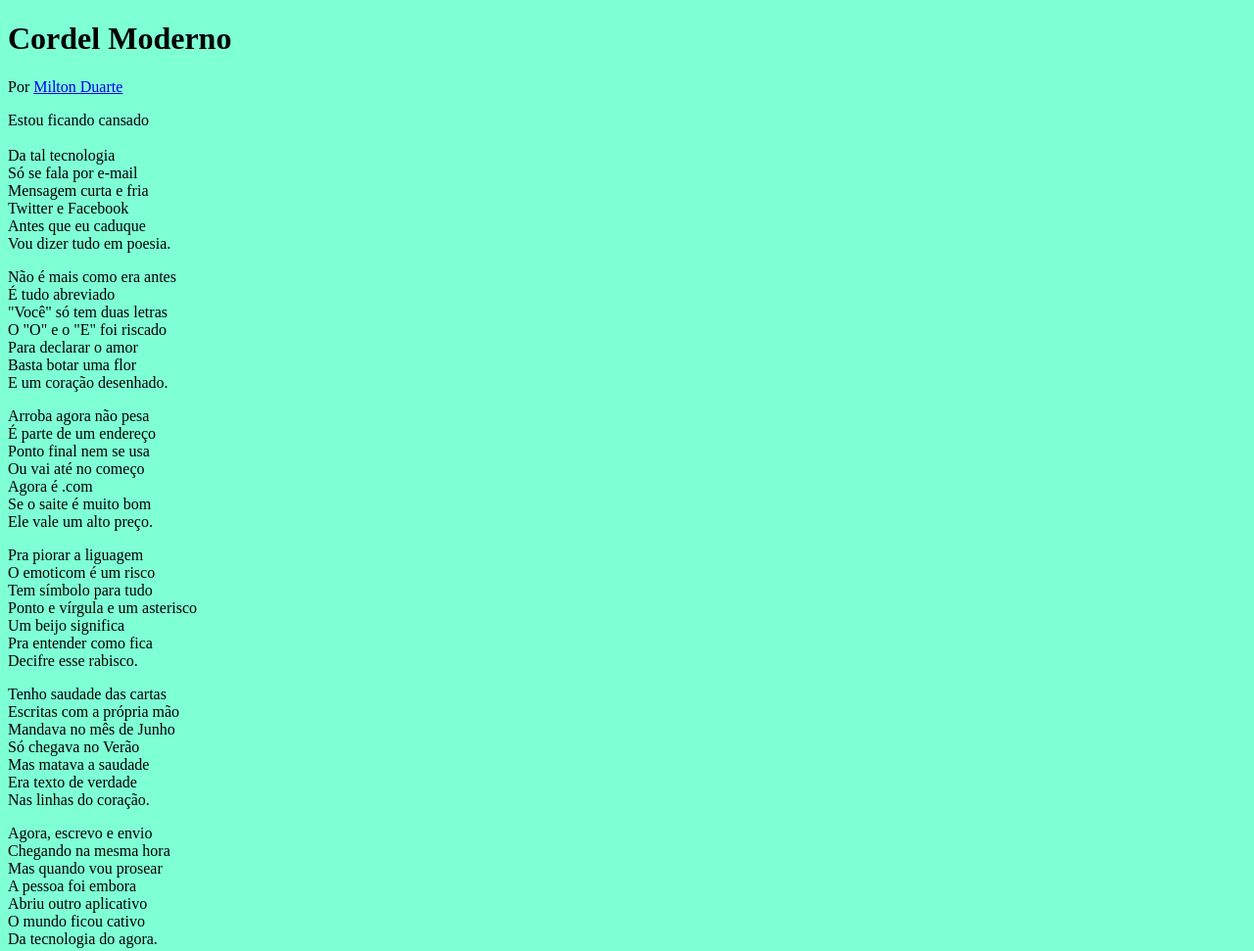
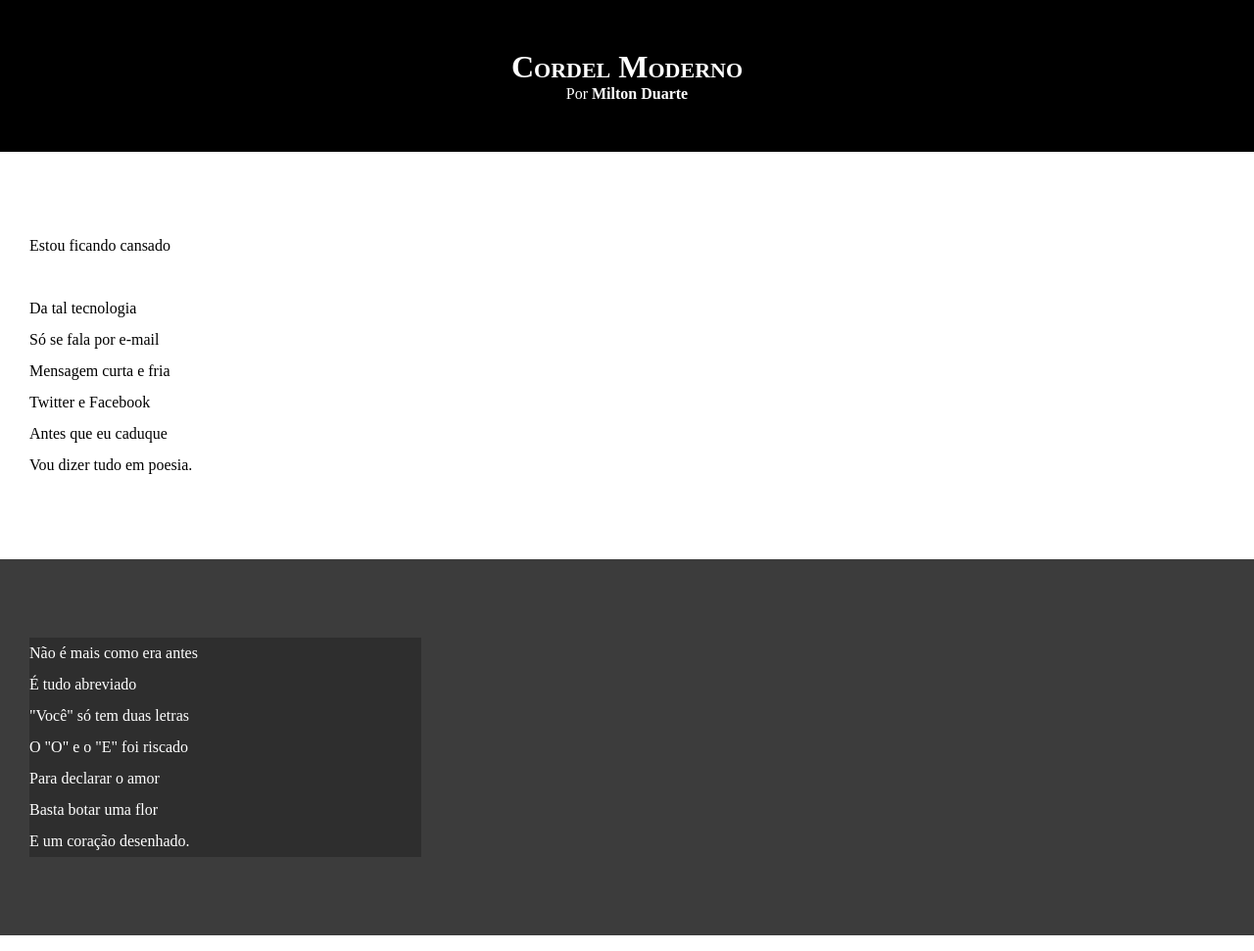
Before and after one commit to julioscarceli/html-css, a plain HTML site: page desafios/Desafio012/index.html in a window 1280 px wide. Shown: the top 971 px of the page at 98% size. Drawn offline with Linux system fonts and the light colour scheme.

Commit message:
Atualizei estilo dos textos e blocos

```diff
--- a/desafios/Desafio012/estilo/style.css
+++ b/desafios/Desafio012/estilo/style.css
@@ -1,5 +1,69 @@
 @charset "UTF-8";
 
-body {
-    background-color: aquamarine;
+* {
+    margin: 0px;
+    padding: 0px;
 }
+
+html , body {
+    min-height: 100vh;
+    background-color: darkgray ;
+}
+
+
+header {
+
+    background-color: black;
+    color: white;
+    text-align: center;
+}
+
+header > h1 {
+    padding-top: 50px;
+    font-variant: small-caps;
+}
+
+header > p {
+    padding-bottom: 50px;
+}
+
+a {
+    color: white;
+    text-decoration: none;
+    font-weight: bolder;
+}
+
+a:hover {
+    text-decoration: underline;
+}
+
+section {
+    padding-top: 10vh;
+    padding-bottom: 10vh;
+    line-height: 2em;
+    padding-left: 30px;
+}
+section.normal {
+    background-color: white;
+    color: black;
+}
+
+section.imagem{
+    background-color: rgba(0, 0, 0, 0.644);
+    color: white;
+
+}
+
+section.imagem > p {
+    width: 400px;
+    background-color: rgba(0, 0, 0, 0.24);
+
+
+}
+
+footer {
+    background-color: black;
+    text-align: center;
+    color: white;
+    padding: 10px;
+}
--- a/desafios/Desafio012/index.html
+++ b/desafios/Desafio012/index.html
@@ -18,7 +18,7 @@
     </header>
 
 
-    <section>
+    <section class = "normal">
         <p>
             Estou ficando cansado <br> <br>
             Da tal tecnologia <br>
@@ -33,7 +33,7 @@
 
 
 
-    <section>
+    <section class = "imagem">
         <p>
             Não é mais como era antes <br>
             É tudo abreviado <br>
@@ -47,7 +47,7 @@
 
 
 
-    <section>
+    <section class = "normal">
         <p>
             Arroba agora não pesa <br>
             É parte de um endereço <br>
@@ -71,7 +71,7 @@
 
 
 
-    <section>
+    <section class = "imagem">
         <p>
             Tenho saudade das cartas <br>
             Escritas com a própria mão <br>
@@ -85,7 +85,7 @@
 
 
 
-    <section>
+    <section class = "normal">
         <p>
             Agora, escrevo e envio <br>
             Chegando na mesma hora <br>
```
